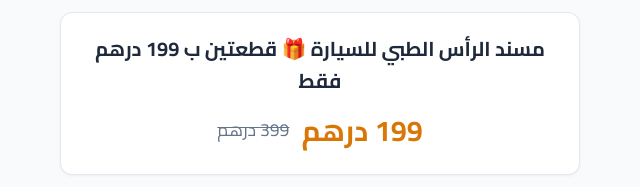
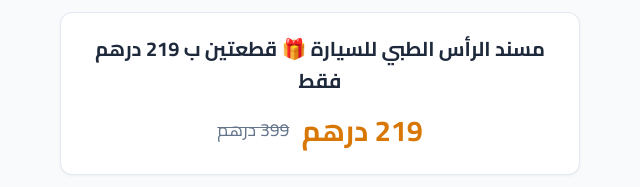
Before and after one commit to xmohamedabdelmalek-eng/AutoConfort, a plain HTML site: page index.html in a window 1280 px wide. Shown: the part 534-721 px from the top of the page, 320-960 px from the left. Drawn offline with Linux system fonts and the light colour scheme.

Commit message:
Update index.html

```diff
--- a/index.html
+++ b/index.html
@@ -509,9 +509,9 @@ src="https://www.facebook.com/tr?id=2356674051754179&ev=PageView&noscript=1"
         </div>
 
         <div class="product-info">
-            <h1 class="product-title">مسند الرأس الطبي للسيارة 🎁 قطعتين ب 199 درهم فقط</h1>
+            <h1 class="product-title">مسند الرأس الطبي للسيارة 🎁 قطعتين ب 219 درهم فقط</h1>
             <div class="price-box">
-                <span class="current-price">199 درهم</span>
+                <span class="current-price">219 درهم</span>
                 <span class="old-price">399 درهم</span>
             </div>
         </div>
@@ -535,7 +535,7 @@ src="https://www.facebook.com/tr?id=2356674051754179&ev=PageView&noscript=1"
                     <input type="text" id="address" name="address" placeholder="مثال: الدار البيضاء، شارع محمد الخامس" required>
                 </div>
                 <input type="hidden" name="product" value="مسند الرأس المريح للسيارة">
-                <input type="hidden" name="price" value="199 درهم">
+                <input type="hidden" name="price" value="219 درهم">
                 <button type="submit" class="submit-btn" id="submitBtn">تأكيد الطلب الآن</button>
             </form>
             <iframe name="hidden_iframe" id="hidden_iframe" style="display:none;" onload="orderSent()"></iframe>
```
